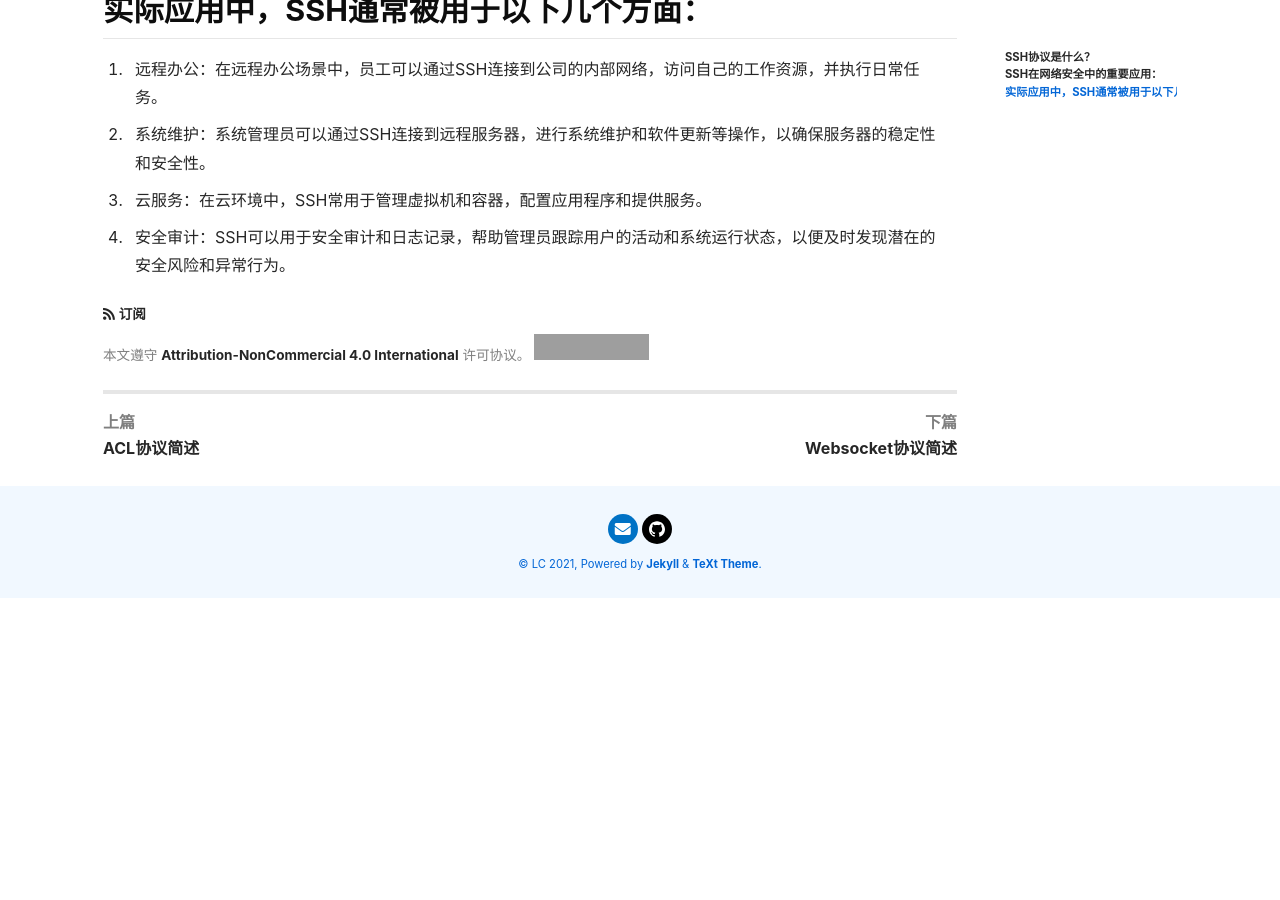
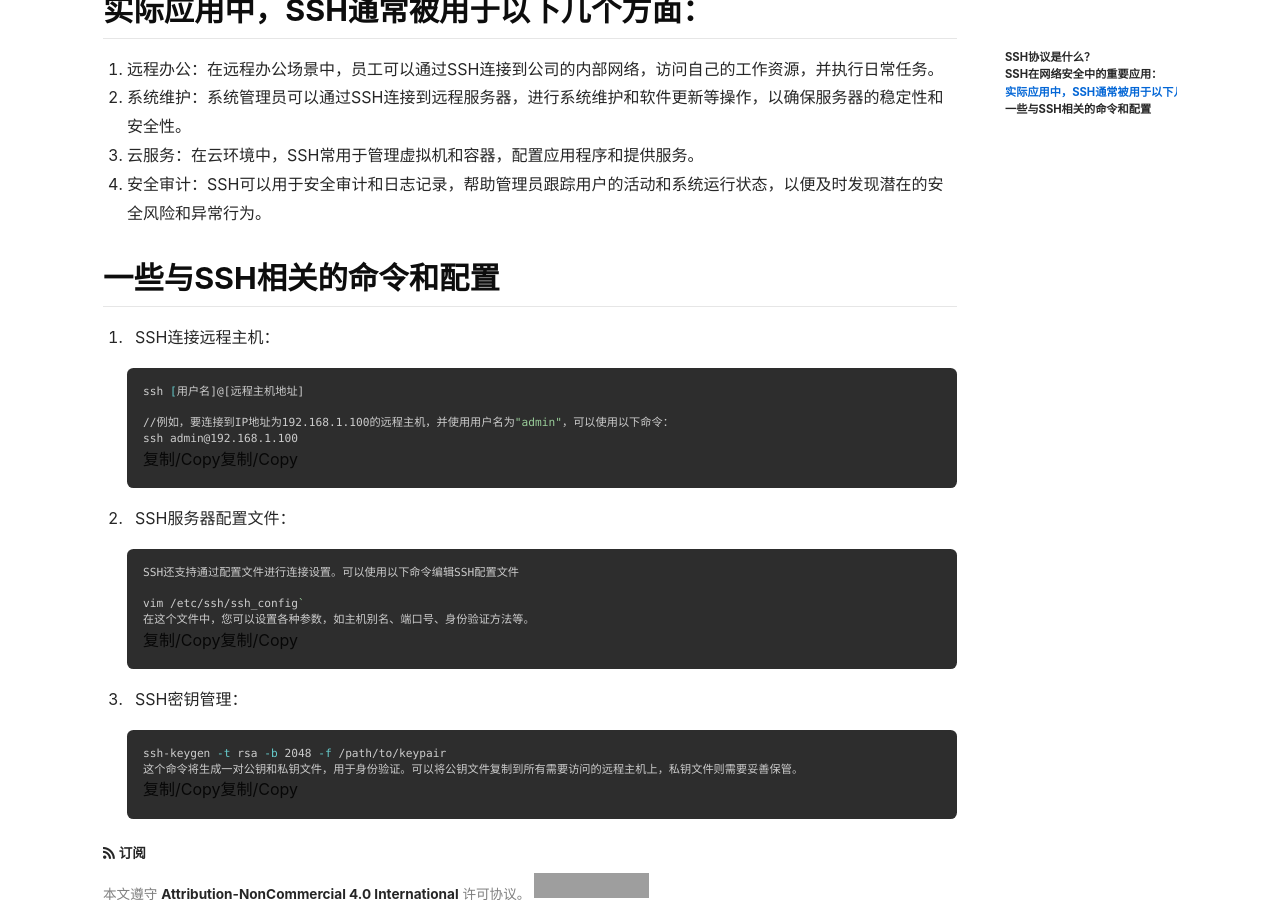
Before and after one commit to AVEGER/aveger.github.io, a Jekyll site: the page built from _posts/Network/2019-05-09-SSH.md, in a window 1280 px wide and 900 px high, scrolled down 858 px. Built offline with Jekyll 4.4.1, drawn with Linux system fonts in a browser that asks for light colours; nearby versions of some CDN libraries; comment, search, counter and statistics services are not loaded; before the commit the page ends 1456 px from its top, so only the background shows below that; grey boxes are pictures that could not be loaded.

````diff
--- a/_posts/Network/2019-05-09-SSH.md
+++ b/_posts/Network/2019-05-09-SSH.md
@@ -21,9 +21,33 @@ tags: Network
 ## 实际应用中，SSH通常被用于以下几个方面：
 
 1. 远程办公：在远程办公场景中，员工可以通过SSH连接到公司的内部网络，访问自己的工作资源，并执行日常任务。
+2. 系统维护：系统管理员可以通过SSH连接到远程服务器，进行系统维护和软件更新等操作，以确保服务器的稳定性和安全性。
+3. 云服务：在云环境中，SSH常用于管理虚拟机和容器，配置应用程序和提供服务。
+4. 安全审计：SSH可以用于安全审计和日志记录，帮助管理员跟踪用户的活动和系统运行状态，以便及时发现潜在的安全风险和异常行为。
 
-2. 系统维护：系统管理员可以通过SSH连接到远程服务器，进行系统维护和软件更新等操作，以确保服务器的稳定性和安全性。
+## 一些与SSH相关的命令和配置
 
-3. 云服务：在云环境中，SSH常用于管理虚拟机和容器，配置应用程序和提供服务。
+1. SSH连接远程主机：
 
-4. 安全审计：SSH可以用于安全审计和日志记录，帮助管理员跟踪用户的活动和系统运行状态，以便及时发现潜在的安全风险和异常行为。
+   ```shell
+   ssh [用户名]@[远程主机地址]
+
+   //例如，要连接到IP地址为192.168.1.100的远程主机，并使用用户名为"admin"，可以使用以下命令：
+   ssh admin@192.168.1.100
+   ```
+
+2. SSH服务器配置文件：
+
+   ```shell
+   SSH还支持通过配置文件进行连接设置。可以使用以下命令编辑SSH配置文件
+
+   vim /etc/ssh/ssh_config`
+   在这个文件中，您可以设置各种参数，如主机别名、端口号、身份验证方法等。
+   ```
+
+3. SSH密钥管理：
+
+   ```shell
+   ssh-keygen -t rsa -b 2048 -f /path/to/keypair
+   这个命令将生成一对公钥和私钥文件，用于身份验证。可以将公钥文件复制到所有需要访问的远程主机上，私钥文件则需要妥善保管。
+   ```
````
Also changed, not shown: _posts/linux/2019-12-03-linux-find命令.md (added, +94 -0 lines).
